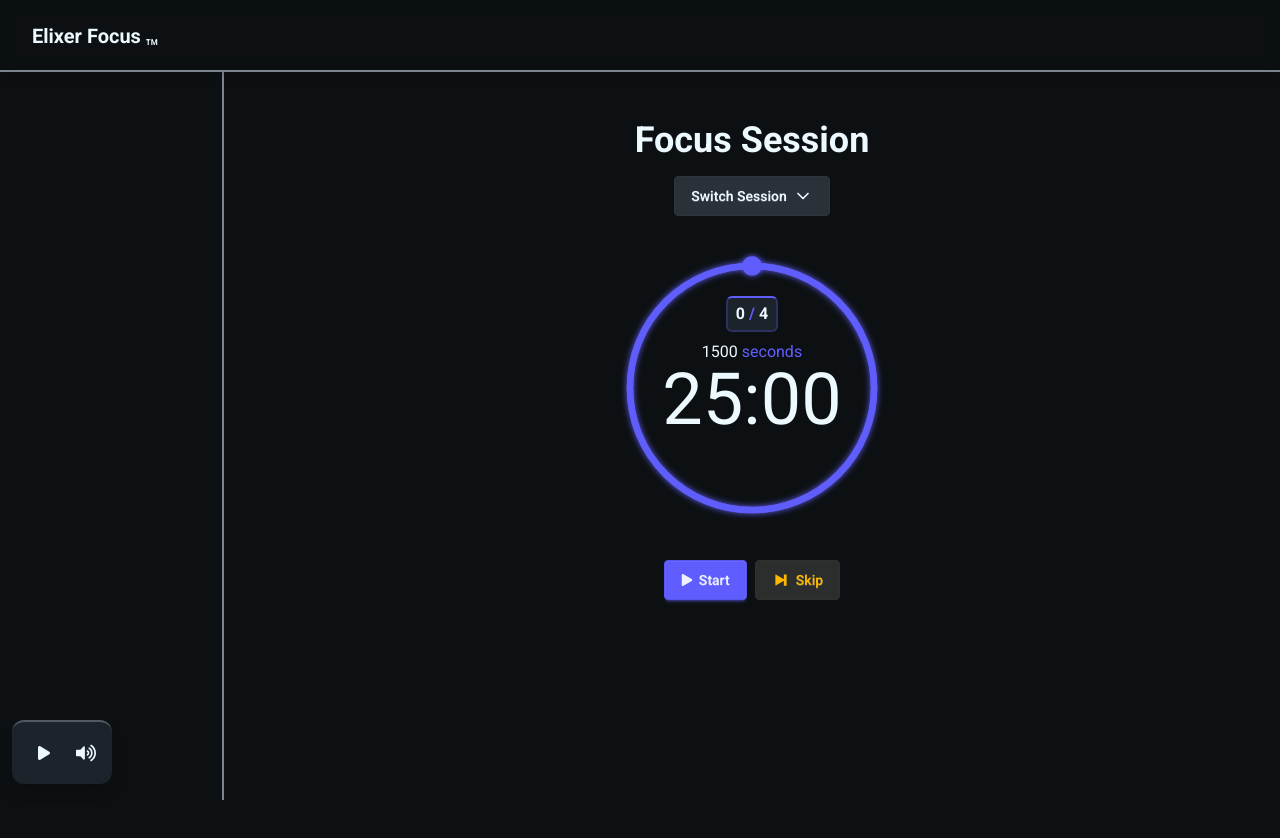
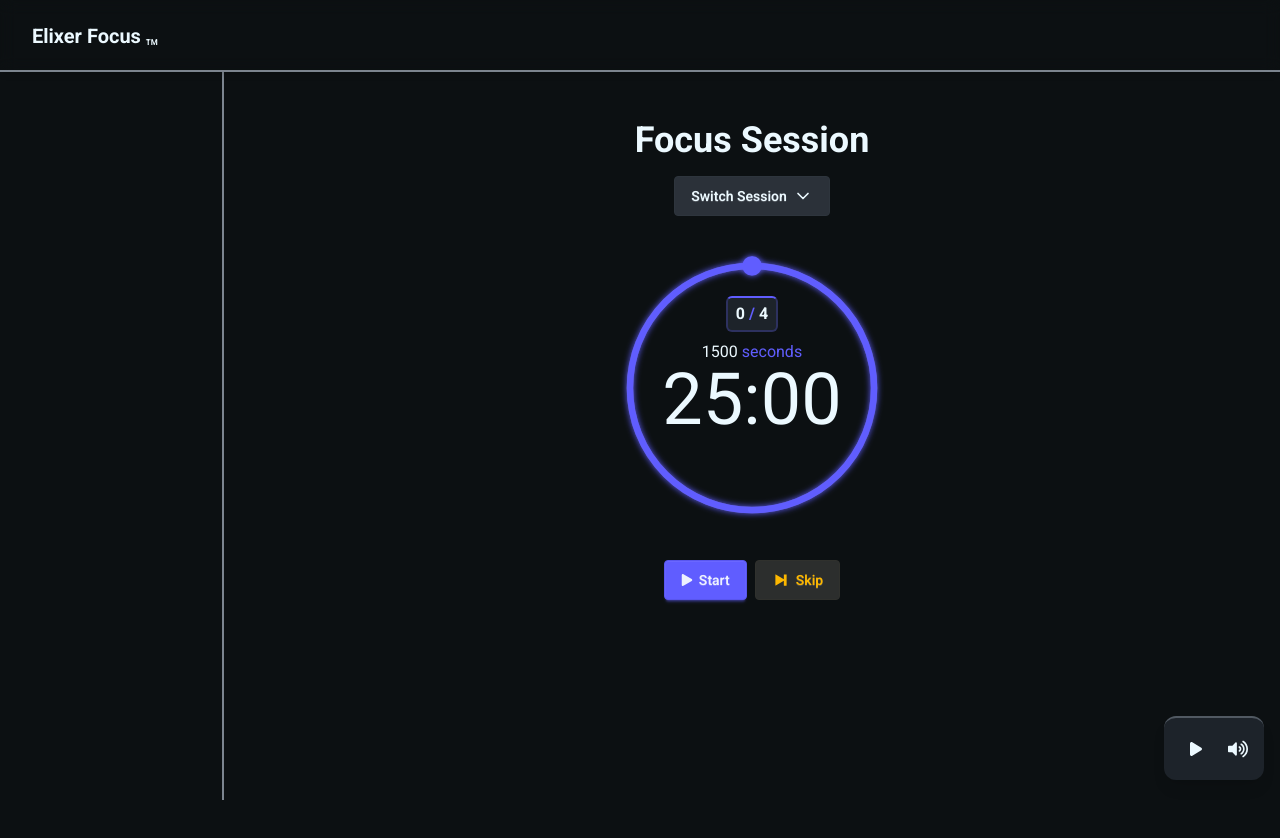
Before and after one commit to elixer-prince/elixer-focus, a React (Vite) app in the folder react-frontend/: page / in a window 1280 px wide. Shown: the top 838 px of the page. Built offline with nearby package versions, Linux system fonts and the light colour scheme.

Commit message:
refactor(music-player): move player to the right and correct button naming

```diff
--- a/react-frontend/src/app/layouts/Default.tsx
+++ b/react-frontend/src/app/layouts/Default.tsx
@@ -1,4 +1,4 @@
-import MusicPlayer from "@features/MusicPlayer/Index.tsx";
+import MusicPlayer from "@features/MusicPlayer/components/Index.tsx";
 import Navbar from "@components/Navbar/Index.tsx";
 import { Outlet } from "react-router";
 import Sidebar from "@components/Sidebar/Index.tsx";
--- a/react-frontend/src/features/MusicPlayer/Index.tsx
+++ /dev/null
@@ -1,37 +0,0 @@
-import PauseButton from "@features/MusicPlayer/PauseButton";
-import PlayButton from "@features/MusicPlayer/PlayButton";
-import {
-    MusicPlayerProvider,
-    useMusicPlayerContext,
-} from "@features/MusicPlayer/stores/MusicPlayerContext";
-import VolumeControls from "@features/MusicPlayer/VolumeControls";
-
-const MusicPlayerContent = () => {
-    const { playerRef, playbackPaused } = useMusicPlayerContext();
-
-    return (
-        <article
-            className={
-                "border-t-base-content/25 bg-base-100 fixed bottom-4 left-3 flex h-(--music-player-height) items-center gap-4 rounded-xl border-t-2 p-4 shadow-lg select-none"
-            }
-        >
-            <div className={"hidden"} ref={playerRef}></div>
-
-            {playbackPaused ? <PlayButton /> : <PauseButton />}
-
-            <VolumeControls />
-
-            {/*<MusicSwitcher />*/}
-        </article>
-    );
-};
-
-const MusicPlayer = () => {
-    return (
-        <MusicPlayerProvider>
-            <MusicPlayerContent />
-        </MusicPlayerProvider>
-    );
-};
-
-export default MusicPlayer;
--- a/react-frontend/src/features/MusicPlayer/PlayButton.tsx
+++ /dev/null
@@ -1,23 +0,0 @@
-import { useMusicPlayerContext } from "@features/MusicPlayer/stores/MusicPlayerContext";
-import { pauseVideo } from "@features/MusicPlayer/utils/controls";
-import { FaPause } from "react-icons/fa";
-
-const PlayButton = () => {
-    const { playerInstanceRef, setPlaybackPaused } = useMusicPlayerContext();
-
-    return (
-        <div
-            className={
-                "flex aspect-square cursor-pointer items-center justify-center rounded-full p-2"
-            }
-            onClick={() => {
-                pauseVideo(playerInstanceRef.current);
-                setPlaybackPaused(false);
-            }}
-        >
-            <FaPause size={16} />
-        </div>
-    );
-};
-
-export default PlayButton;
--- /dev/null
+++ b/react-frontend/src/features/MusicPlayer/components/Index.tsx
@@ -0,0 +1,34 @@
+import PauseButton from "@features/MusicPlayer/components/PauseButton.tsx";
+import {
+    MusicPlayerProvider,
+    useMusicPlayerContext,
+} from "@features/MusicPlayer/stores/MusicPlayerContext.tsx";
+import VolumeControls from "@features/MusicPlayer/components/VolumeControls.tsx";
+import { musicPlayerStyles } from "@features/MusicPlayer/components/styles.ts";
+import PlayButton from "@features/MusicPlayer/components/PlayButton.tsx";
+
+const MusicPlayerContent = () => {
+    const { playerRef, playbackPaused } = useMusicPlayerContext();
+
+    return (
+        <article className={musicPlayerStyles}>
+            <div className={"hidden"} ref={playerRef}></div>
+
+            {playbackPaused ? <PauseButton /> : <PlayButton />}
+
+            <VolumeControls />
+
+            {/*<MusicSwitcher />*/}
+        </article>
+    );
+};
+
+const MusicPlayer = () => {
+    return (
+        <MusicPlayerProvider>
+            <MusicPlayerContent />
+        </MusicPlayerProvider>
+    );
+};
+
+export default MusicPlayer;
--- a/react-frontend/src/features/MusicPlayer/MusicSwitcher.tsx
+++ b/react-frontend/src/features/MusicPlayer/components/MusicSwitcher.tsx
@@ -1,4 +1,4 @@
-import { useMusicPlayerContext } from "@features/MusicPlayer/stores/MusicPlayerContext";
+import { useMusicPlayerContext } from "@features/MusicPlayer/stores/MusicPlayerContext.tsx";
 
 const MusicSwitcher = () => {
     const { songs, chosenSongId, setChosenSongId } = useMusicPlayerContext();
--- /dev/null
+++ b/react-frontend/src/features/MusicPlayer/components/PauseButton.tsx
@@ -0,0 +1,22 @@
+import { useMusicPlayerContext } from "@features/MusicPlayer/stores/MusicPlayerContext.tsx";
+import { pauseVideo } from "@features/MusicPlayer/utils/controls.ts";
+import { FaPause } from "react-icons/fa";
+import { playerButtonStyles } from "@features/MusicPlayer/components/styles.ts";
+
+const PauseButton = () => {
+    const { playerInstanceRef, setPlaybackPaused } = useMusicPlayerContext();
+
+    return (
+        <button
+            className={playerButtonStyles}
+            onClick={() => {
+                pauseVideo(playerInstanceRef.current);
+                setPlaybackPaused(false);
+            }}
+        >
+            <FaPause size={16} />
+        </button>
+    );
+};
+
+export default PauseButton;
--- a/react-frontend/src/features/MusicPlayer/PauseButton.tsx
+++ b/react-frontend/src/features/MusicPlayer/components/PlayButton.tsx
@@ -1,15 +1,14 @@
-import { useMusicPlayerContext } from "@features/MusicPlayer/stores/MusicPlayerContext";
-import { playVideo } from "@features/MusicPlayer/utils/controls";
+import { useMusicPlayerContext } from "@features/MusicPlayer/stores/MusicPlayerContext.tsx";
+import { playVideo } from "@features/MusicPlayer/utils/controls.ts";
 import { FaPlay } from "react-icons/fa6";
+import { playerButtonStyles } from "@features/MusicPlayer/components/styles.ts";
 
-const PauseButton = () => {
+const PlayButton = () => {
     const { playerInstanceRef, setPlaybackPaused } = useMusicPlayerContext();
 
     return (
         <div
-            className={
-                "flex aspect-square cursor-pointer items-center justify-center rounded-full p-2"
-            }
+            className={playerButtonStyles}
             onClick={() => {
                 playVideo(playerInstanceRef.current);
                 setPlaybackPaused(true);
@@ -20,4 +19,4 @@ const PauseButton = () => {
     );
 };
 
-export default PauseButton;
+export default PlayButton;
--- a/react-frontend/src/features/MusicPlayer/VolumeControls.tsx
+++ b/react-frontend/src/features/MusicPlayer/components/VolumeControls.tsx
@@ -1,4 +1,4 @@
-import { useMusicPlayerContext } from "@features/MusicPlayer/stores/MusicPlayerContext";
+import { useMusicPlayerContext } from "@features/MusicPlayer/stores/MusicPlayerContext.tsx";
 import { FaVolumeUp } from "react-icons/fa";
 
 const VolumeControls = () => {
--- /dev/null
+++ b/react-frontend/src/features/MusicPlayer/components/styles.ts
@@ -0,0 +1,5 @@
+export const musicPlayerStyles =
+    "border-t-base-content/25 bg-base-100 fixed bottom-5 right-4 flex h-(--music-player-height) items-center gap-4 rounded-xl border-t-2 p-4 shadow-lg select-none";
+
+export const playerButtonStyles =
+    "flex aspect-square cursor-pointer items-center justify-center rounded-full p-2";
```
